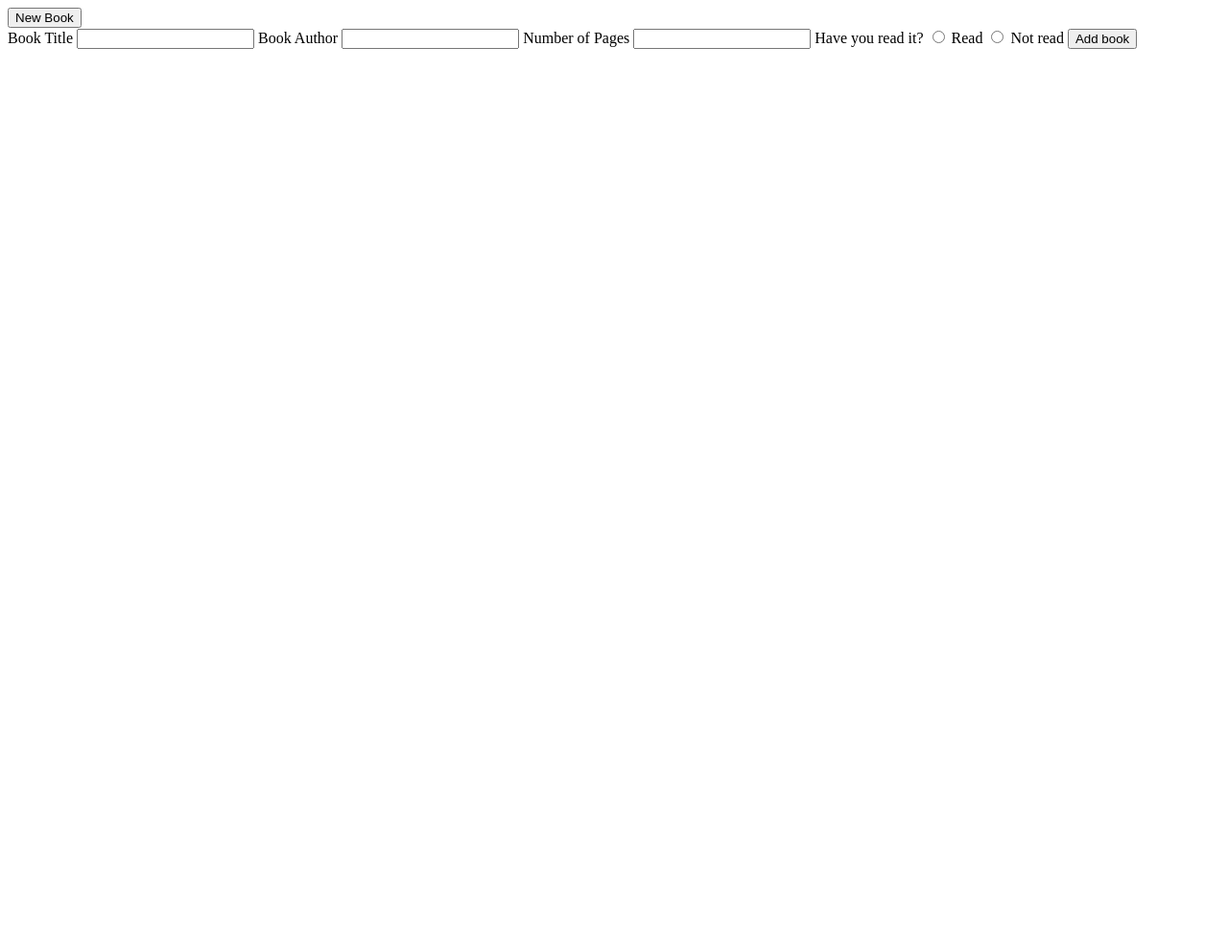
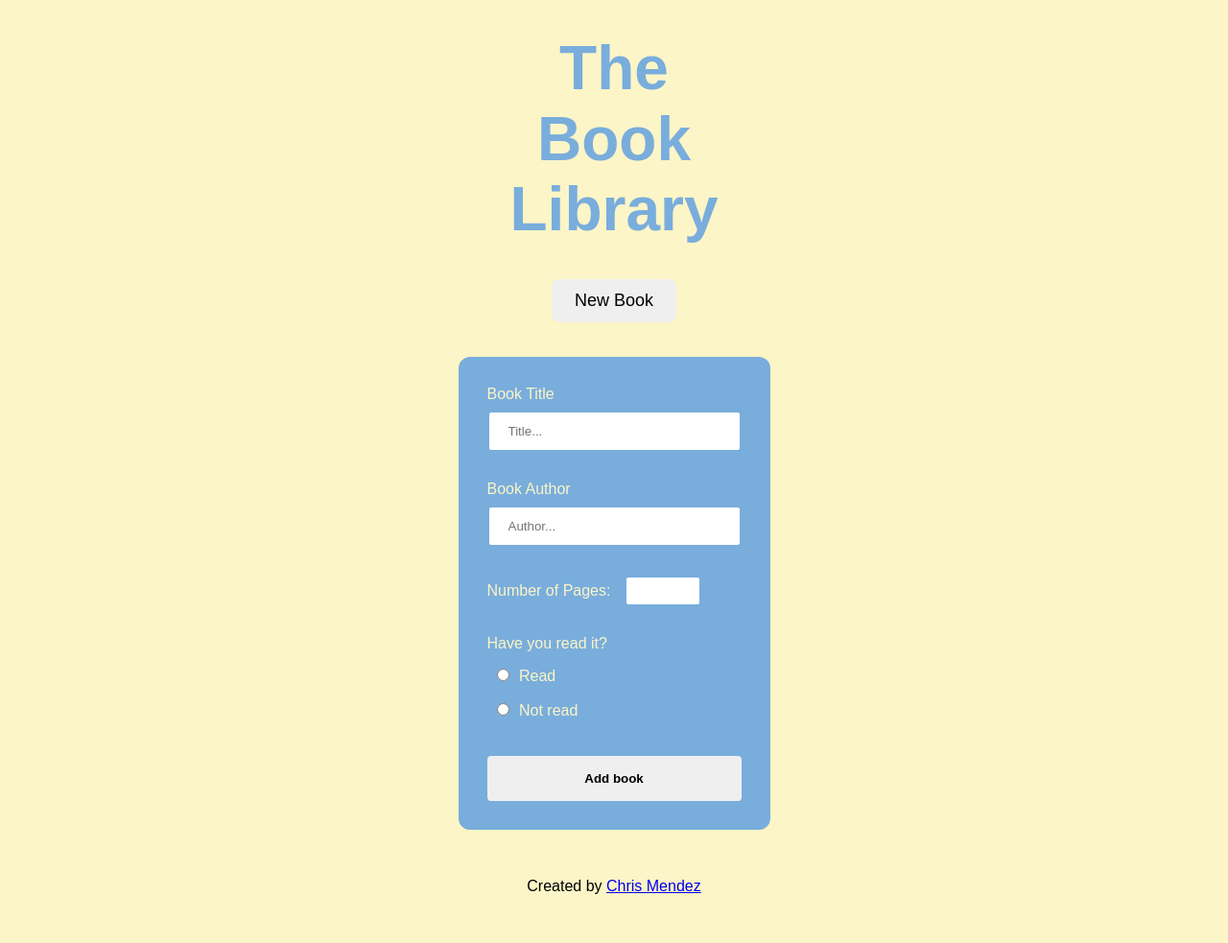
Before and after one commit to cmendez20/the_odin_project_exercises, a plain HTML site: page full_stack_js/objects_and_constructors/index.html in a window 1280 px wide. Shown: the whole page at 96% size. Before the commit the page ends 800 px from the top, so only its background shows below. Drawn offline with Linux system fonts and the light colour scheme.

Commit message:
Style form section

```diff
--- a/full_stack_js/objects_and_constructors/index.html
+++ b/full_stack_js/objects_and_constructors/index.html
@@ -4,27 +4,48 @@
     <meta charset="UTF-8" />
     <meta http-equiv="X-UA-Compatible" content="IE=edge" />
     <meta name="viewport" content="width=device-width, initial-scale=1.0" />
+    <link rel="stylesheet" href="./style.css" />
     <title>Library</title>
   </head>
   <body>
     <main class="library">
-      <button class="btn">New Book</button>
+      <h1 class="hero-text">The Book Library</h1>
+      <div class="add-book-div">
+        <button class="btn btn--add-book">New Book</button>
+      </div>
       <form class="form" name="form">
+        <div class="form-group">
           <label for="title">Book Title</label>
-        <input type="text" name="title" />
+          <input type="text" name="title" placeholder="Title..." />
+        </div>
+        <div class="form-group">
           <label for="author">Book Author</label>
-        <input type="text" name="author" />
-        <label for="page-count">Number of Pages</label>
+          <input type="text" name="author" placeholder="Author..." />
+        </div>
+        <div class="form-group">
+          <label for="page-count">Number of Pages:</label>
           <input type="number" name="pageCount" />
+        </div>
+        <div class="form-group form-group--read">
           <label for="read">Have you read it?</label>
+          <div>
             <input type="radio" name="read" value="Read" />
             <label for="read">Read</label>
+          </div>
+          <div>
             <input type="radio" name="read" value="Unread" />
             <label for="read">Not read</label>
+          </div>
+        </div>
+        <div class="form-group">
           <input type="submit" value="Add book" class="submit-btn" />
+        </div>
       </form>
     </main>
 
+    <footer class="footer">
+      Created by <a target="_blank" href="https://cjmendez.com">Chris Mendez</a>
+    </footer>
     <script src="./main.js"></script>
   </body>
 </html>
--- a/full_stack_js/objects_and_constructors/style.css
+++ b/full_stack_js/objects_and_constructors/style.css
@@ -6,6 +6,113 @@
   box-sizing: inherit;
 }
 
+:root {
+  --color-accent: #79addc;
+}
+
 html {
   box-sizing: border-box;
+  background-color: #fcf5c7;
+  font-size: 62.5%;
+  font-family: Arial, Helvetica, sans-serif;
 }
+
+body {
+  font-size: 1.6rem;
+}
+
+.library {
+  max-width: 325px;
+  margin: auto;
+}
+
+.hero-text {
+  color: var(--color-accent);
+  text-align: center;
+  padding: 3.5rem;
+  line-height: 1.15;
+  font-size: 64px;
+}
+
+.add-book-div {
+  display: flex;
+  justify-content: center;
+  margin-bottom: 36px;
+}
+
+.btn {
+  display: inline-block;
+  padding: 12px 24px;
+  border-radius: 8px;
+  border: none;
+  cursor: pointer;
+  font-size: 18px;
+}
+
+.form {
+  background-color: var(--color-accent);
+  /* width: 300px; */
+  padding: 3rem;
+  border-radius: 12px;
+  color: #fcf5c7;
+}
+
+.form input[type='text'] {
+  width: 100%;
+  padding: 12px 20px;
+  margin: 8px 0 30px 0;
+  border: 2px solid var(--color-accent);
+  border-radius: 4px;
+}
+
+.form-group:nth-child(3) {
+  margin-bottom: 30px;
+}
+
+.form-group:nth-child(3) label {
+  margin-right: 1rem;
+}
+
+.form-group:nth-child(3) input {
+  border-radius: 4px;
+  border: 2px solid var(--color-accent);
+  padding: 0.5rem 0 0.5rem 0.5rem;
+  font-size: 16px;
+  width: 80px;
+}
+
+.form-group--read label:first-child {
+  display: block;
+  margin-bottom: 16px;
+}
+
+.form-group--read input {
+  margin-right: 6px;
+}
+
+.form-group--read div {
+  margin-bottom: 18px;
+  padding-left: 1rem;
+}
+
+.form-group--read div:last-child {
+  margin-bottom: 3.8rem;
+}
+
+.submit-btn {
+  text-align: center;
+  text-decoration: none;
+  display: block;
+  padding: 16px 32px;
+  margin: auto;
+  cursor: pointer;
+  font-weight: bold;
+  border-radius: 4px;
+  border: none;
+  width: 100%;
+}
+
+.footer {
+  padding: 5rem;
+  text-align: center;
+}
```
Lines whose indentation alone changed are shown as unchanged.
